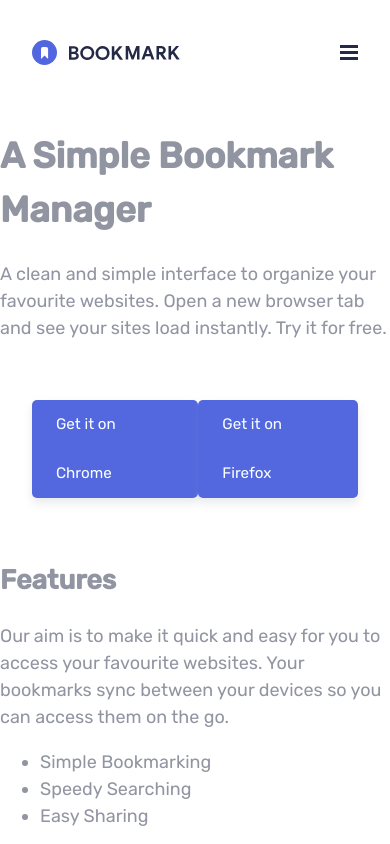
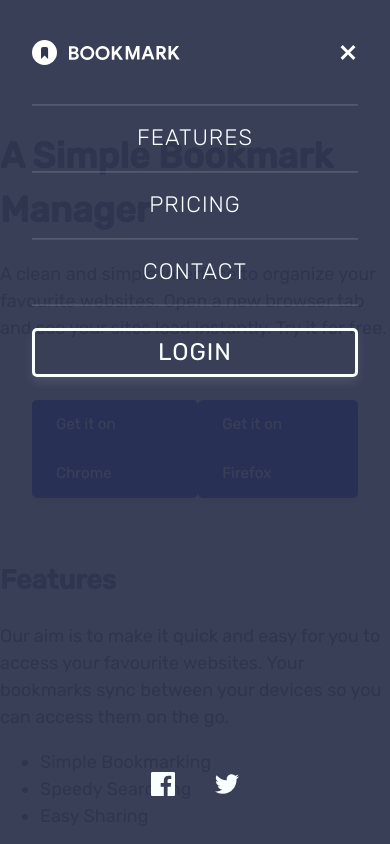
Before and after one commit to tretyakvl/landing_challenge, a website: page source/index.html in a window 390 px wide. Shown: the top 844 px of the page. Drawn offline with nearby package versions, Linux system fonts and the light colour scheme; files that its build step writes are made by us from their sources.

Commit message:
Finishes mobile nav elements

```diff
--- a/source/index.html
+++ b/source/index.html
@@ -4,7 +4,7 @@
   <meta charset="UTF-8">
   <meta name="viewport" content="width=device-width, initial-scale=1.0">
   <link rel="icon" type="image/png" sizes="32x32" href="./images/favicon-32x32.png">
-  <link href="https://fonts.googleapis.com/css?family=Rubik:400,500&display=swap" rel="stylesheet">
+  <link href="https://fonts.googleapis.com/css?family=Rubik:300,400,500&display=swap" rel="stylesheet">
   <link rel="stylesheet" href="css/style.css">
   <script src="js/main.js" defer></script>
   <title>Frontend Mentor | Bookmark landing page</title>
@@ -14,7 +14,7 @@
   </style>
 </head>
 <body>
-  <header class="header">
+  <header class="header header--opened">
     <div class="header__container">
         <svg class="header__logo" width="148" height="25">
           <g id="main-logo">
--- a/source/sass/blocks/_header.scss
+++ b/source/sass/blocks/_header.scss
@@ -62,16 +62,21 @@
   top: 0;
   right: 0;
   left: 0;
-  bottom: 0;
   z-index: 10;
 
-  display: block;
-  padding: 6.5rem 2rem 0;
+  display: flex;
+  flex-direction: column;
+  height: 100vh;
+  padding: 6.5rem 2rem 3rem;
 
   color: $white;
   text-align: center;
 
   background-color: rgba($dark-blue, 0.9);
+}
+
+.header--opened .header__list {
+  margin-bottom: 1.4rem;
 }
 
 .header--opened .header__list li {
@@ -85,6 +90,23 @@
 
 .header--opened .header__link {
   display: block;
-  font-size: 1.45rem;
-  line-height: 2.9;
+  font-size: 1.4rem;
+  font-weight: 300;
+  letter-spacing: 1px;
+  line-height: 3;
 }
+
+.header--opened .button {
+  font-size: 1.5rem;
+  font-weight: 400;
+  line-height: 1.8;
+  letter-spacing: 1px;
+  text-transform: uppercase;
+
+  background-color: transparent;
+  border: 3px solid $white;
+}
+
+.header--opened .socials {
+  margin-top: auto;
+}
```
